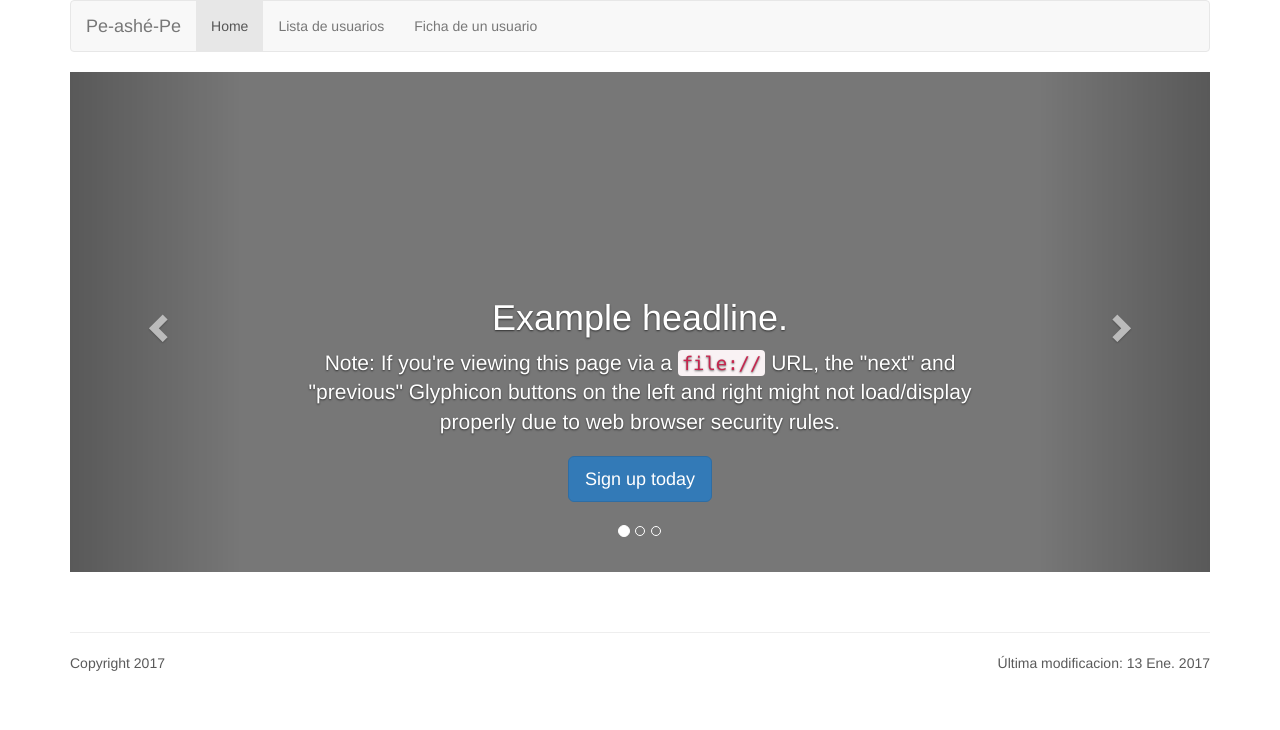
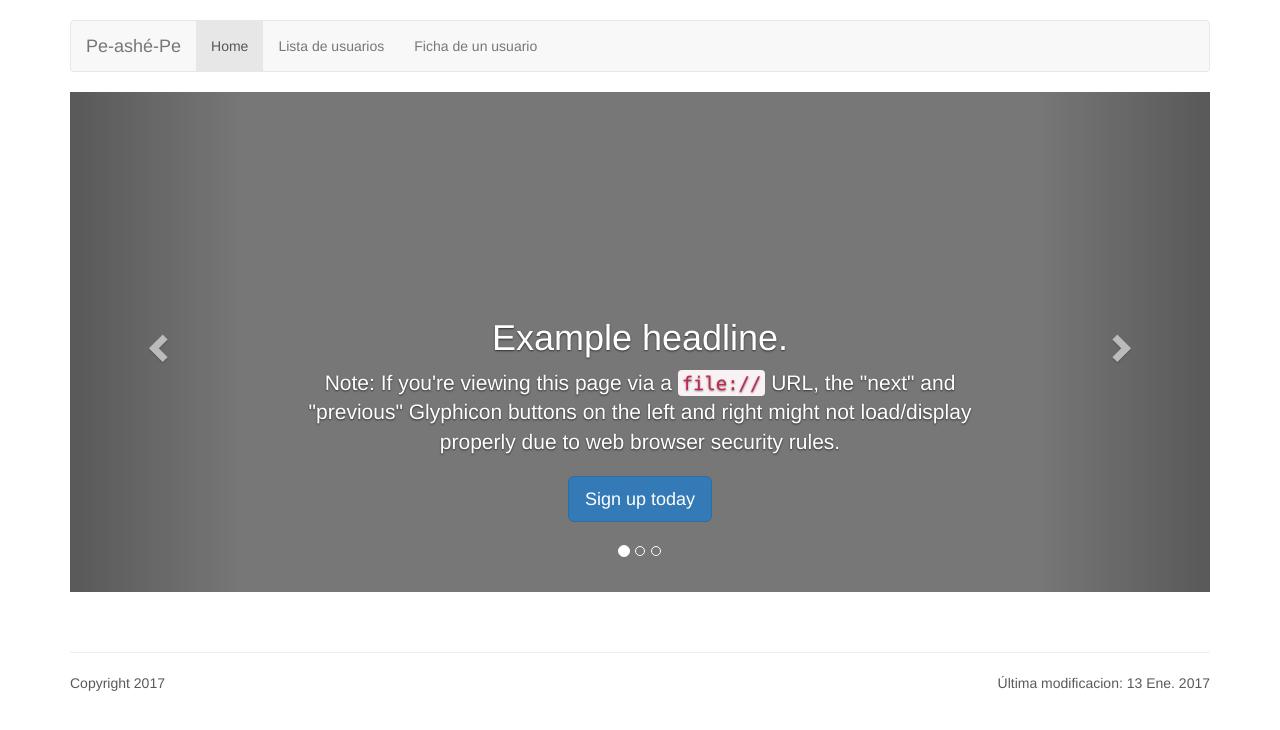
Before and after one commit to skrosoft/TutoPHPSimple1MVC, a PHP site: page / in a window 1280 px wide. Shown: the top 730 px of the page. Run offline with PHP 8.4, Linux system fonts and the light colour scheme; some libraries are stand-ins or nearby versions.

Commit message:
ajuste del estilo

```diff
--- /dev/null
+++ b/public/css/layout.css
@@ -0,0 +1 @@
+.top-buffer { margin-top:20px; }
--- a/public/index.php
+++ b/public/index.php
@@ -28,6 +28,7 @@ switch($action){
 
     <!-- Bootstrap -->
     <link href="vendor/bootstrap/dist/css/bootstrap.min.css" rel="stylesheet">
+    <link href="css/layout.css" rel="stylesheet">
     <link href="css/carousel.css" rel="stylesheet">
 
     <!-- HTML5 shim and Respond.js for IE8 support of HTML5 elements and media queries -->
@@ -39,8 +40,8 @@ switch($action){
 </head>
 <body>
 
+<div class="top-buffer">
     <div class="container">
-
         <!-- Static navbar -->
         <nav class="navbar navbar-default">
             <div class="container-fluid">
@@ -62,6 +63,10 @@ switch($action){
                 </div><!--/.nav-collapse -->
             </div><!--/.container-fluid -->
         </nav>
+    </div>
+</div>
+
+<div class="container">
 
     <?php
 
```
Lines whose indentation alone changed are shown as unchanged.
